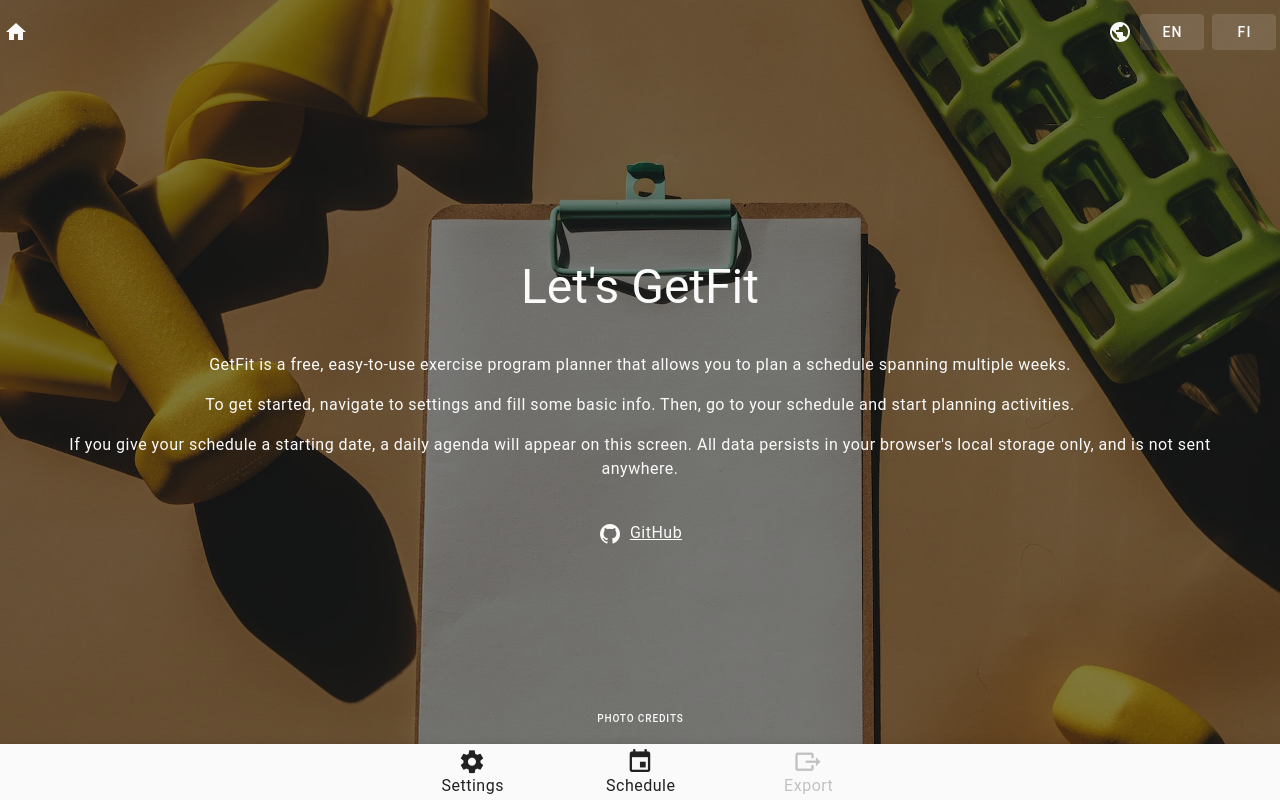
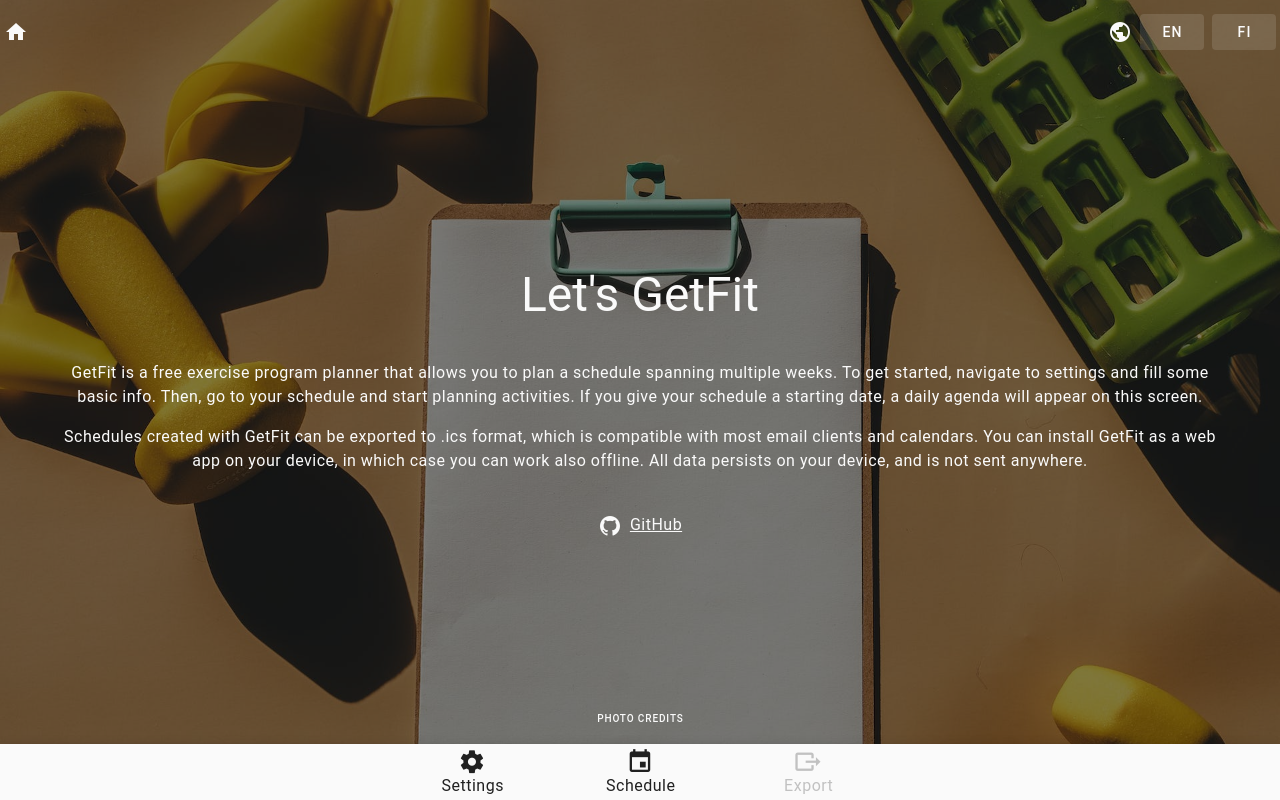
Before and after one commit to ajuvonen/getfit, a Vue app: page / in a window 1280 px wide. Built offline with nearby package versions, Linux system fonts and the light colour scheme.

Commit message:
Change home page links and text

```diff
--- a/src/i18n/en.json
+++ b/src/i18n/en.json
@@ -64,9 +64,8 @@
     "credits": "Photo credits",
     "dailyAgenda": "Today:",
     "noTrainings": "No trainings. Enjoy your day off!",
-    "p1": "GetFit is a free, easy-to-use exercise program planner that allows you to plan a schedule spanning multiple weeks.",
-    "p2": "To get started, navigate to settings and fill some basic info. Then, go to your schedule and start planning activities.",
-    "p3": "If you give your schedule a starting date, a daily agenda will appear on this screen. All data persists in your browser's local storage only, and is not sent anywhere.",
+    "p1": "GetFit is a free exercise program planner that allows you to plan a schedule spanning multiple weeks. To get started, navigate to settings and fill some basic info. Then, go to your schedule and start planning activities. If you give your schedule a starting date, a daily agenda will appear on this screen.",
+    "p2": "Schedules created with GetFit can be exported to .ics format, which is compatible with most email clients and calendars. You can install GetFit as a web app on your device, in which case you can work also offline. All data persists on your device, and is not sent anywhere.",
     "title": "Let's GetFit "
   },
   "intensities": {
@@ -115,7 +114,6 @@
     "plainCards": "Plain",
     "programName": "Program Name",
     "startDate": "Program Start Date",
-    "startDateHint": "Required for ICS export",
     "startOfWeek": "Start of Week",
     "theme": "Theme",
     "title": "Schedule Settings",
--- a/src/i18n/fi.json
+++ b/src/i18n/fi.json
@@ -64,9 +64,8 @@
     "credits": "Valokuvat",
     "dailyAgenda": "Tänään:",
     "noTrainings": "Ei harjoituksia. Nauti lepopäivästäsi!",
-    "p1": "GetFit on ilmainen, helppokäyttöinen sovellus, jonka avulla voit suunnitella usean viikon harjoitusohjelman.",
-    "p2": "Aloittaaksesi, siirry asetuksiin ja täytä ohjelman perustiedot. Siirry sen jälkeen ohjelmaasi ja aloita harjoitusten suunnittelu.",
-    "p3": "Mikäli annat ohjelmallesi aloituspäivän, päivittäiset harjoituksesi näkyvät tässä näkymässä. Tietoja säilytetään vain selaimesi paikallisessa tallennustilassa, eikä niitä lähetetä mihinkään.",
+    "p1": "GetFit on ilmainen sovellus usean viikon harjoitteluohjelman luontiin. Aloita menemällä asetuksiin ja täyttämällä ohjelman perustiedot. Siirry sen jälkeen ohjelmasivulle ja aloita harjoitusten luonti. Jos annat ohjelmallesi aloituspäivän, päivittäinen treeniohjelmasi ilmestyy tähän näkymään.",
+    "p2": "Sovelluksella luodut harjoitusohjelmat voidaan viedä .ics-tiedostoksi, joka on yhteensopiva useimpien sähköposti- ja kalenteriohjelmien kanssa. Voit asentaa GetFitin myös omalle laitteellesi, jolloin käyttö onnistuu myös ilman verkkoyhteyttä. Kaikki data säilytetään laitteellasi, eikä sitä lähetetä mihinkään.",
     "title": "Let's GetFit"
   },
   "intensities": {
@@ -78,7 +77,7 @@
   "export": {
     "download": "Vie kalenteri",
     "filename": "Harjoitusohjelma",
-    "guide": "Alta voit viedä ohjelmasi .ics-kalenteritiedostoksi, tai tulostaa sen. Kalenteritiedoston luonti edellyttää, että ohjelmalla on aloituspäivämäärä määriteltynä asetuksissa. Parhaan lopputuloksen saavuttamiseksi, tulosta vaakasuunnassa ja aseta sivun marginaalit niin alhaiseksi, kuin mahdollista. Poista sen jälkeen taustakuvien ja -värien tulostus käytöstä.",
+    "guide": "Alta voit viedä ohjelmasi .ics-kalenteritiedostoksi tai tulostaa sen. Kalenteritiedoston luonti edellyttää, että ohjelmalla on aloituspäivämäärä määriteltynä asetuksissa. Parhaan lopputuloksen saavuttamiseksi, tulosta vaakasuunnassa ja aseta sivun marginaalit niin alhaiseksi, kuin mahdollista. Poista sen jälkeen taustakuvien ja -värien tulostus käytöstä.",
     "instructions": "Ohjeet",
     "notes": "Muistiinpanot",
     "print": "Tulosta",
@@ -115,7 +114,6 @@
     "plainCards": "Yksinkertainen",
     "programName": "Ohjelman nimi",
     "startDate": "Aloituspäivä",
-    "startDateHint": "Vaaditaan ICS-exportiin",
     "startOfWeek": "Viikon aloitus",
     "theme": "Teema",
     "title": "Ohjelman asetukset",
--- a/src/views/HomeView.vue
+++ b/src/views/HomeView.vue
@@ -16,7 +16,9 @@ const agendaAvailable = computed(() => weeks.value.length && settings.value.star
 
 <template>
   <div class="home__overlay text-body-1 text-grey-lighten-5">
-    <h1 class="text-h3 text-center">{{ $t(agendaAvailable ? 'home.dailyAgenda' : 'home.title') }}</h1>
+    <h1 class="text-h3 text-center">
+      {{ $t(agendaAvailable ? 'home.dailyAgenda' : 'home.title') }}
+    </h1>
     <DailyAgenda v-if="agendaAvailable" />
     <template v-else>
       <p class="mt-10">
@@ -25,13 +27,17 @@ const agendaAvailable = computed(() => weeks.value.length && settings.value.star
       <p class="mt-4">
         {{ $t('home.p2') }}
       </p>
-      <p class="mt-4">
-        {{ $t('home.p3') }}
-      </p>
     </template>
     <p class="mt-10">
       <v-icon icon="mdi-github" />
-      <a class="text-grey-lighten-5 ml-2" href="https://www.github.com/ajuvonen/getfit">GitHub</a>
+      <a
+        class="text-grey-lighten-5 ml-2"
+        target="_blank"
+        noopener
+        noreferrer
+        href="https://www.github.com/ajuvonen/getfit"
+        >GitHub</a
+      >
     </p>
     <v-btn
       variant="text"
@@ -49,7 +55,7 @@ const agendaAvailable = computed(() => weeks.value.length && settings.value.star
       <template #content>
         <ul>
           <li v-for="{name, link} in PHOTO_CREDITS" :key="name">
-            <a :href="link" noreferrer noopener>{{ name }}</a>
+            <a :href="link" target="_blank" noreferrer noopener>{{ name }}</a>
           </li>
         </ul>
       </template>
```
Also changed, not shown: 1 other file (tests, documents, lock files or other folders).
